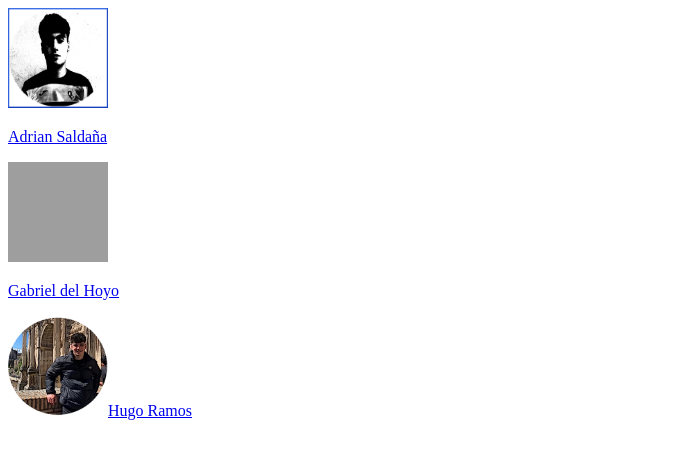
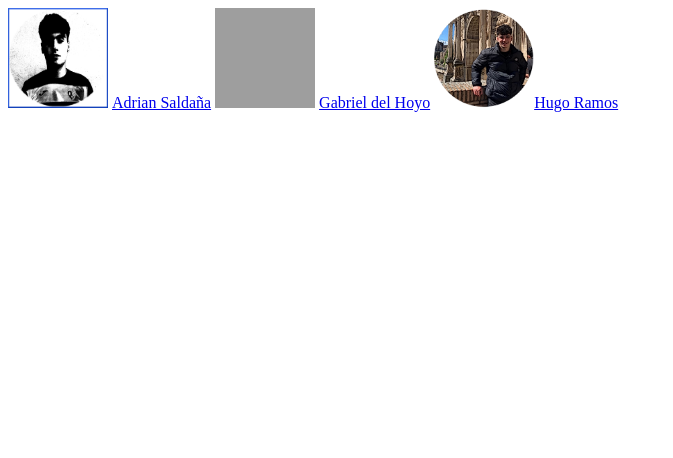
Before and after one commit to Hugo1489/411C4RS.github.io, a plain HTML site: page About Us.html in a window 1280 px wide. Shown: the whole page, without its empty margins (0-673 px from the left). Drawn offline with Linux system fonts and the light colour scheme; grey boxes are pictures that could not be loaded.

Commit message:
Update About Us.html

```diff
--- a/About Us.html
+++ b/About Us.html
@@ -12,8 +12,16 @@
 
           <footer>
           <div>
-  <a href="pagpersAdri.html" target="_blank" ><img src=img/fotomia.jpg width="100px" height="100px"></a> <p> <a href="pagpersAdri.html" target="_blank"> Adrian Saldaña</p></a> </div> <div> <a href="pagpersGabri.html" target="_blank"><img src=img/yo.jpg width="100px" height="100px"></a><p> <a href="pagpersGabri.html" target="_blank">  Gabriel del Hoyo</p></a></div>
-<div><a href="PaginaHugo.html" target="_blank"><img src=img/foto.png width="100px" height="100px"></a><a href="PaginaHugo.html" target="_blank">  Hugo Ramos</p></a></div>
+  <a href="pagpersAdri.html" target="_blank" ><img src=img/fotomia.jpg width="100px" height="100px"></a>
+               <a href="pagpersAdri.html" target="_blank"> Adrian Saldaña</a>
+          </div>
+              <div>
+                  <a href="pagpersGabri.html" target="_blank"><img src=img/yo.jpg width="100px" height="100px"></a>
+                   <a href="pagpersGabri.html" target="_blank">  Gabriel del Hoyo</a>
+              </div>
+<div>
+    <a href="PaginaHugo.html" target="_blank"><img src=img/foto.png width="100px" height="100px"></a><a href="PaginaHugo.html" target="_blank">  Hugo Ramos</a>
+</div>
           </footer>
 
 
```
